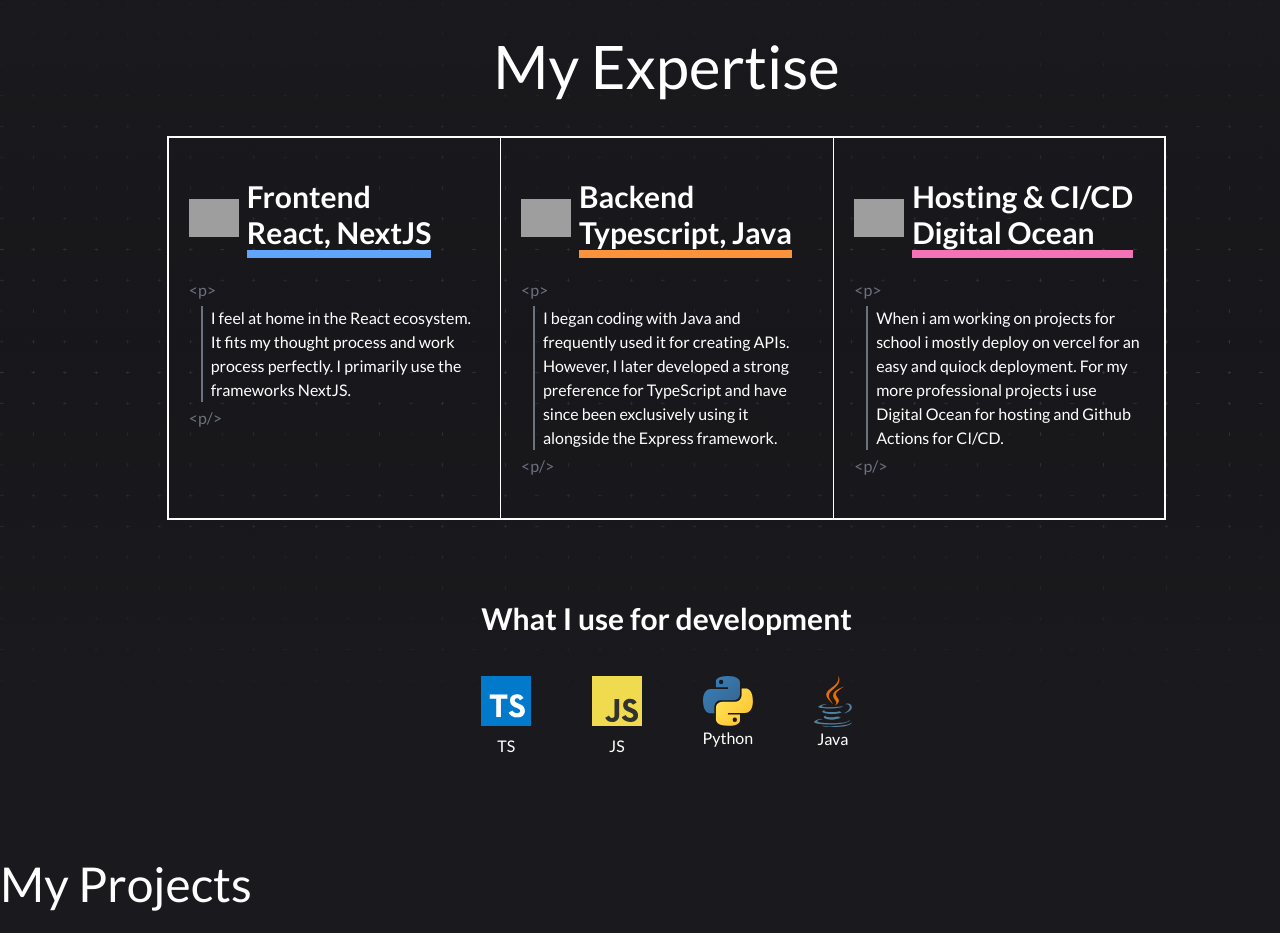
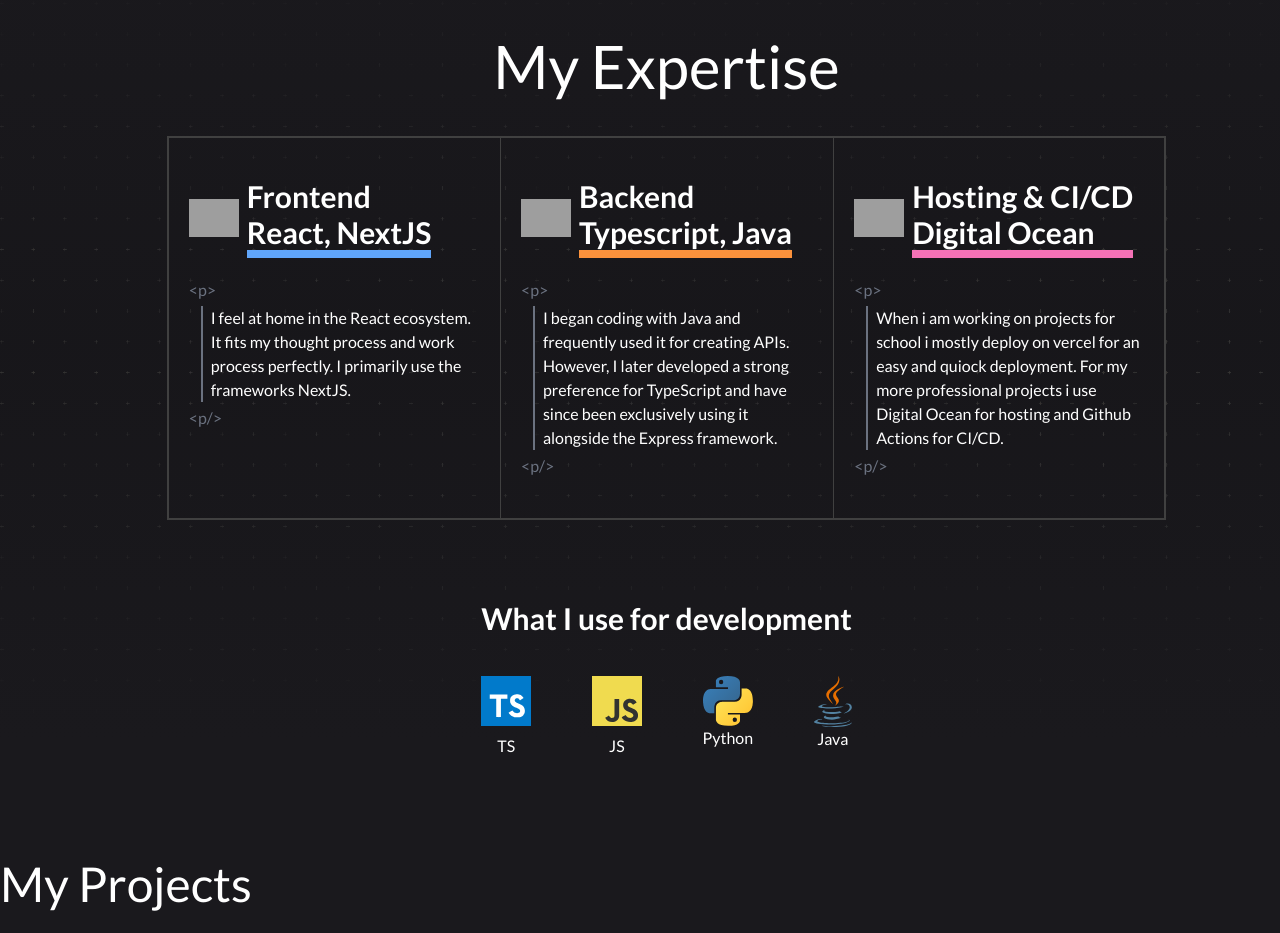
Before and after one commit to bentsen/portfolio, a Next.js app: page / in a window 1280 px wide. Shown: the part 860-1793 px from the top of the page. Built offline with nearby package versions, Linux system fonts and the light colour scheme; grey boxes are pictures that could not be loaded.

Commit message:
forgot to chnage border color

```diff
--- a/src/app/Expertise.tsx
+++ b/src/app/Expertise.tsx
@@ -10,7 +10,7 @@ const Expertise = () => {
         <div className={"flex justify-between w-3/4 pt-10"}>
           <div
             className={
-              "w-1/3 border-t-2 border-l-2 border-b-2 border-white p-5 pt-10 pb-10"
+              "w-1/3 border-t-2 border-l-2 border-b-2 border-neutral-700 p-5 pt-10 pb-10"
             }
           >
             <div className={"flex flex-row items-center gap-2"}>
@@ -44,7 +44,7 @@ const Expertise = () => {
           </div>
           <div
             className={
-              "w-1/3 border-l border-t-2 border-b-2 border-white p-5 pt-10 pb-10"
+              "w-1/3 border-l border-t-2 border-b-2 border-neutral-700 p-5 pt-10 pb-10"
             }
           >
             <div className={"flex flex-row items-center gap-2"}>
@@ -79,7 +79,7 @@ const Expertise = () => {
           </div>
           <div
             className={
-              "w-1/3 border-l border-t-2 border-b-2 border-r-2 border-white p-5 pt-10 pb-10"
+              "w-1/3 border-l border-t-2 border-b-2 border-r-2 border-neutral-700 p-5 pt-10 pb-10"
             }
           >
             <div className={"flex flex-row items-center gap-2"}>
```
